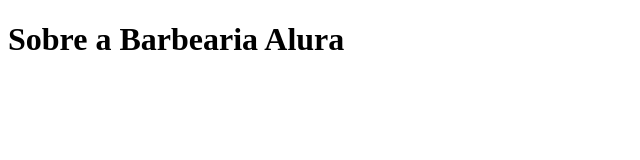
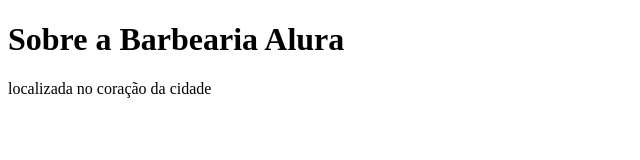
Before and after one commit to rafaelgustav/barbearia-alura, a plain HTML site: page index.html in a window 1280 px wide. Shown: the whole page, without its empty margins (0-640 px from the left). Drawn offline with Linux system fonts and the light colour scheme.

Commit message:
paragrafo

```diff
--- a/index.html
+++ b/index.html
@@ -6,5 +6,6 @@
 </head>
 <body>
 <h1>Sobre a Barbearia Alura</h1>
+<p>localizada no coração da cidade</p>
 </body>
 </html>
```
